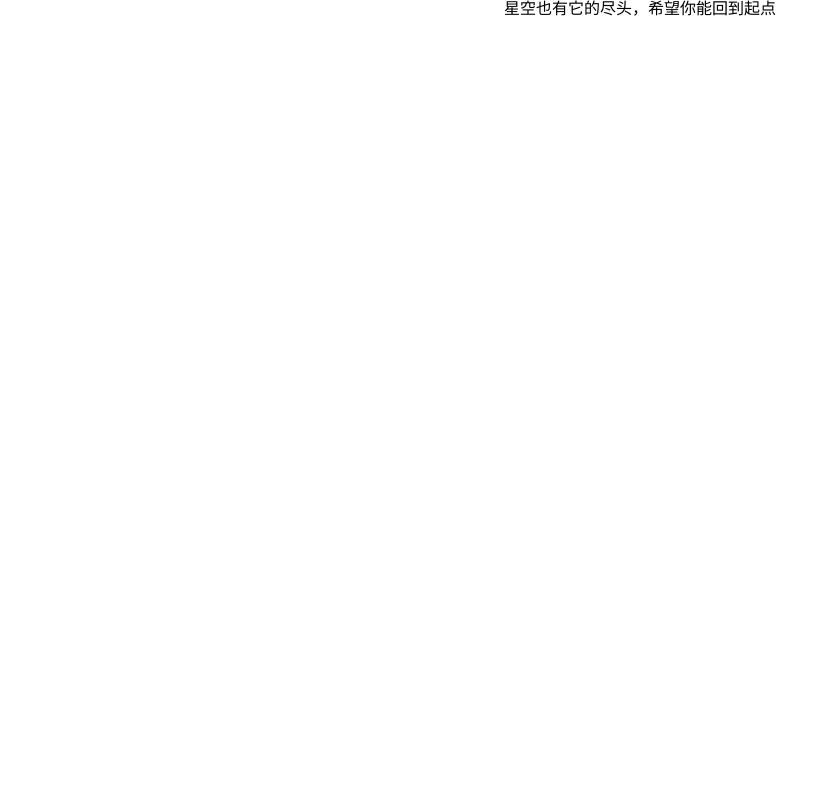
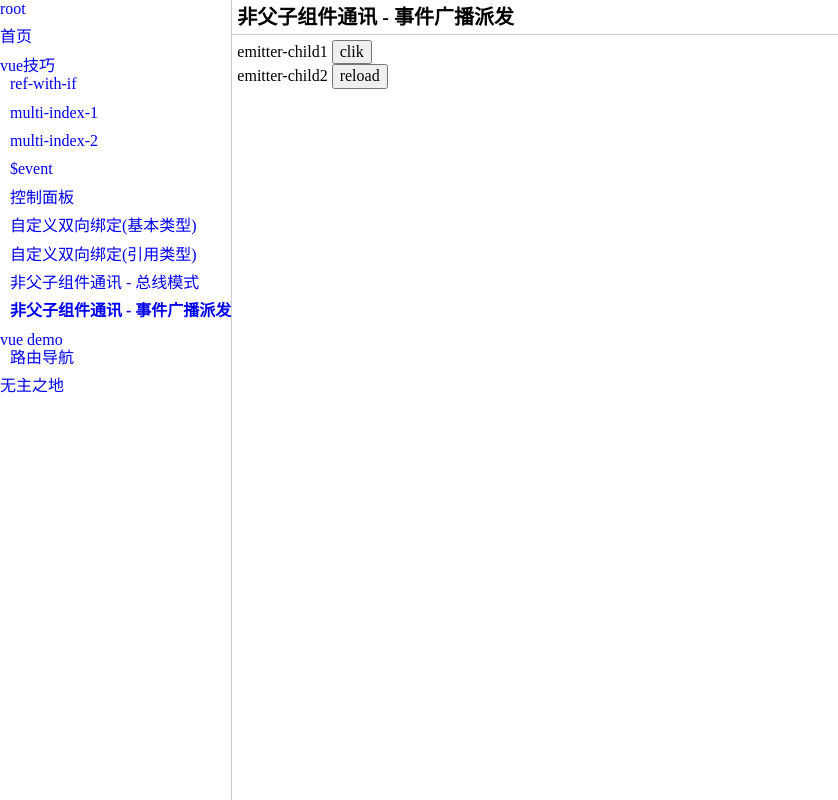
Before and after one commit to Fifth-Patient/vue-demo, a Vue app: page /skill/emitter in a window 1280 px wide. Shown: the whole page, without its empty margins (0-838 px from the left). Built offline with nearby package versions, Linux system fonts and the light colour scheme.

Commit message:
skill: emitter

```diff
--- /dev/null
+++ b/src/mixins/emitter.js
@@ -0,0 +1,32 @@
+function broadcast (componentName, eventName, params) {
+  this.$children.forEach(child => {
+    const name = child.$options.name
+    if (name === componentName) {
+      child.$emit.apply(child, [eventName].concat(params))
+    } else {
+      // todo 如果 params 是空数组，接收到的会是 undefined
+      broadcast.apply(child, [componentName, eventName].concat([params]))
+    }
+  })
+}
+
+export default {
+  methods: {
+    dispatch (componentName, eventName, params) {
+      let parent = this.$parent || this.$root
+      let name = parent.$options.name
+      while (parent && (!name || name !== componentName)) {
+        parent = parent.$parent
+        if (parent) {
+          name = parent.$options.name
+        }
+      }
+      if (parent) {
+        parent.$emit.apply(parent, [eventName].concat(params))
+      }
+    },
+    broadcast (componentName, eventName, params) {
+      broadcast.call(this, componentName, eventName, params)
+    }
+  }
+}
--- a/src/router.js
+++ b/src/router.js
@@ -84,6 +84,14 @@ const skillRouter = {
         title: '非父子组件通讯 - 总线模式'
       },
       component: () => import('./views/skill/bus')
+    },
+    {
+      path: 'emitter',
+      name: 'emitter',
+      meta: {
+        title: '非父子组件通讯 - 事件广播派发'
+      },
+      component: () => import('./views/skill/emitter')
     }
   ]
 }
--- /dev/null
+++ b/src/views/skill/emitter/child1.vue
@@ -0,0 +1,30 @@
+<template>
+  <div class="skill-emitter-child1">
+    {{ selfContent }} <button @click="handleClick">clik</button>
+  </div>
+</template>
+
+<script>
+import Emitter from '@/mixins/emitter'
+
+export default {
+  name: 'skill-emitter-child1',
+  mixins: [ Emitter ],
+  props: {
+    content: {
+      type: String,
+      default: ''
+    }
+  },
+  data () {
+    return {
+      selfContent: this.content
+    }
+  },
+  methods: {
+    handleClick () {
+      this.dispatch('skill-emitter', 'on-child1-change', this.selfContent)
+    }
+  }
+}
+</script>
--- /dev/null
+++ b/src/views/skill/emitter/child2.vue
@@ -0,0 +1,33 @@
+<template>
+  <div class="skill-emitter-child2">
+    {{ selfContent }} <button @click="handleClick">reload</button>
+  </div>
+</template>
+
+<script>
+export default {
+  name: 'skill-emitter-child2',
+  props: {
+    content: {
+      type: String,
+      default: ''
+    }
+  },
+  data () {
+    return {
+      selfContent: this.content
+    }
+  },
+  methods: {
+    handleClick () {
+      this.selfContent = this.content
+    },
+    handleChange ($event) {
+      this.selfContent = $event
+    }
+  },
+  created () {
+    this.$on('on-change', this.handleChange)
+  }
+}
+</script>
--- /dev/null
+++ b/src/views/skill/emitter/child3.vue
@@ -0,0 +1,17 @@
+<template>
+  <div class="skill-emitter-child3"></div>
+</template>
+
+<script>
+export default {
+  name: 'skill-emitter-child3',
+  methods: {
+    handleChange ($event) {
+      console.log($event)
+    }
+  },
+  created () {
+    this.$on('on-change', this.handleChange)
+  }
+}
+</script>
--- /dev/null
+++ b/src/views/skill/emitter/emitter.vue
@@ -0,0 +1,32 @@
+<template>
+  <div class="skill-emitter">
+    <emitter-child1 content="emitter-child1"></emitter-child1>
+    <emitter-child2 content="emitter-child2"></emitter-child2>
+    <emitter-child3></emitter-child3>
+  </div>
+</template>
+
+<script>
+import Emitter from '@/mixins/emitter'
+import EmitterChild1 from './child1'
+import EmitterChild2 from './child2'
+import EmitterChild3 from './child3'
+
+export default {
+  name: 'skill-emitter',
+  mixins: [ Emitter ],
+  components: {
+    EmitterChild1,
+    EmitterChild2,
+    EmitterChild3
+  },
+  created () {
+    // 代理child1派发的on-child1-change事件
+    // 该事件不在此组件处理
+    // 广播给child2的on-change事件处理
+    this.$on('on-child1-change', e => {
+      this.broadcast('skill-emitter-child2', 'on-change', e)
+    })
+  }
+}
+</script>
--- /dev/null
+++ b/src/views/skill/emitter/index.js
@@ -0,0 +1,3 @@
+import Emitter from './emitter'
+
+export default Emitter
```
